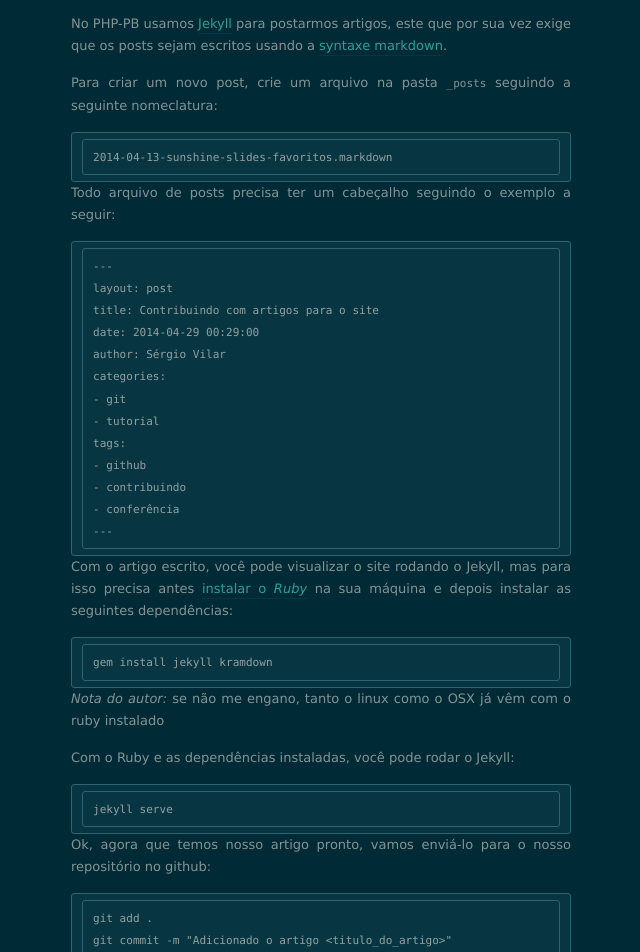
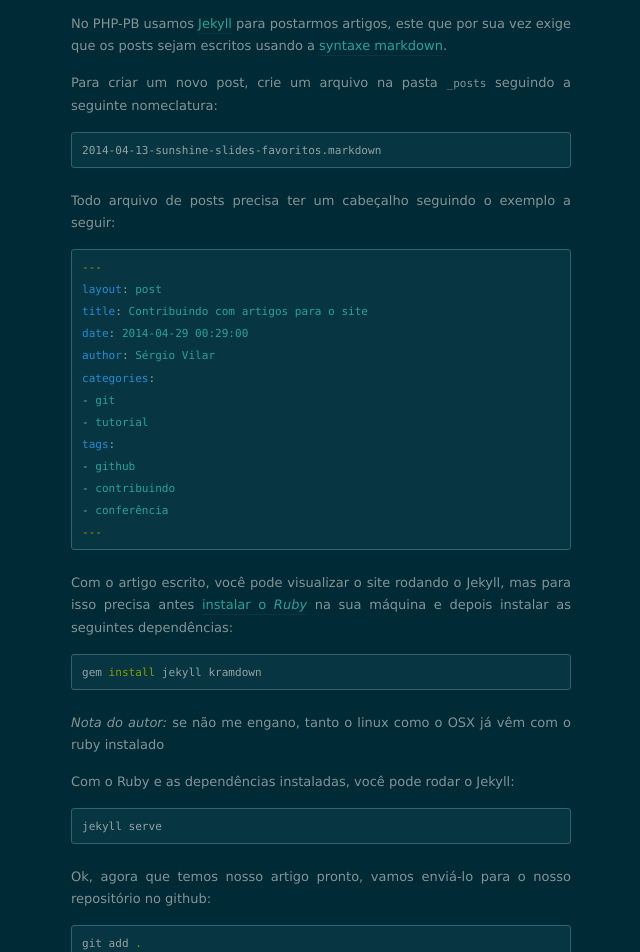
Before and after one commit to php-pb/php-pb.github.io, a Jekyll site: the page built from _posts/2014-04-29-contribuindo-com-artigos.markdown, in a window 1280 px wide and 1400 px high, scrolled down 1112 px. Shown: the top 952 px of the window, without its empty margins (319-959 px from the left). Built offline with Jekyll 4.4.1, drawn with Linux system fonts in a browser that asks for light colours; nearby versions of some CDN libraries; comment, search, counter and statistics services are not loaded; some of the changed text lies outside the part shown.

Commit message:
Adicionando highlight nos códigos

```diff
--- a/_posts/2014-04-29-contribuindo-com-artigos.markdown
+++ b/_posts/2014-04-29-contribuindo-com-artigos.markdown
@@ -45,40 +45,50 @@ No PHP-PB usamos [Jekyll](http://jekyllrb.com) para postarmos artigos, este que
 
 Para criar um novo post, crie um arquivo na pasta `_posts` seguindo a seguinte nomeclatura:
 
-    2014-04-13-sunshine-slides-favoritos.markdown
-
+{% highlight text %}
+2014-04-13-sunshine-slides-favoritos.markdown
+{% endhighlight %}
+<br>
 Todo arquivo de posts precisa ter um cabeçalho seguindo o exemplo a seguir:
 
-    ---
-    layout: post
-    title: Contribuindo com artigos para o site
-    date: 2014-04-29 00:29:00
-    author: Sérgio Vilar
-    categories:
-    - git
-    - tutorial
-    tags:
-    - github
-    - contribuindo
-    - conferência
-    ---
-
+{% highlight yaml %}
+---
+layout: post
+title: Contribuindo com artigos para o site
+date: 2014-04-29 00:29:00
+author: Sérgio Vilar
+categories:
+- git
+- tutorial
+tags:
+- github
+- contribuindo
+- conferência
+---
+{% endhighlight %}
+<br>
 Com o artigo escrito, você pode visualizar o site rodando o Jekyll, mas para isso precisa antes [instalar o *Ruby*](http://www.devmedia.com.br/instalando-o-ruby-on-rails-no-windows/20472) na sua máquina e depois instalar as seguintes dependências:
 
-    gem install jekyll kramdown
-
+{% highlight sh %}
+gem install jekyll kramdown
+{% endhighlight %}
+<br>
 *Nota do autor:* se não me engano, tanto o linux como o OSX já vêm com o ruby instalado
 
 Com o Ruby e as dependências instaladas, você pode rodar o Jekyll:
 
-    jekyll serve
-
+{% highlight sh %}
+jekyll serve
+{% endhighlight %}
+<br>
 Ok, agora que temos nosso artigo pronto, vamos enviá-lo para o nosso repositório no github:
 
-    git add .
-    git commit -m "Adicionado o artigo <titulo_do_artigo>"
-    git push -u origin master
-
+{% highlight sh %}
+git add .
+git commit -m "Adicionado o artigo <titulo_do_artigo>"
+git push -u origin master
+{% endhighlight %}
+<br>
 
 ## Enviando a solicitação de publicação (Pull Request)
 
```
